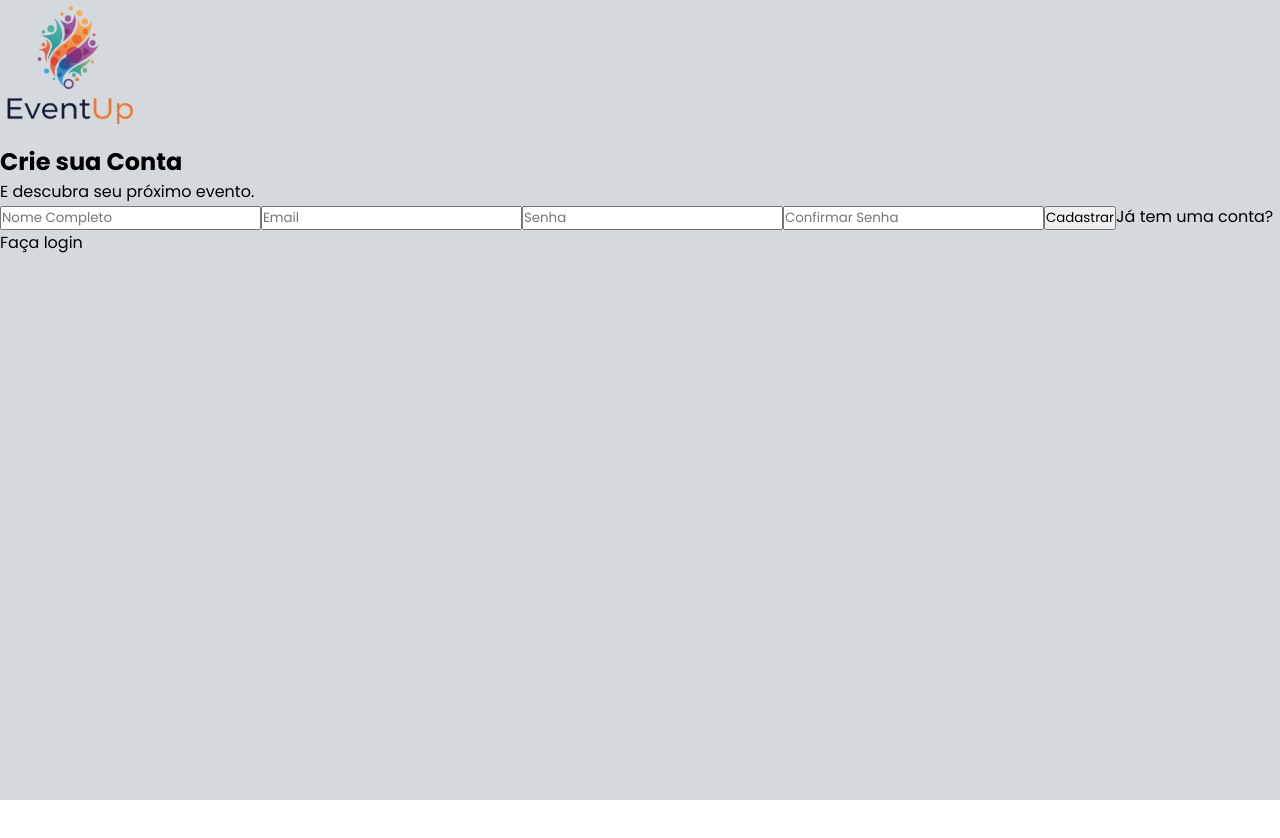
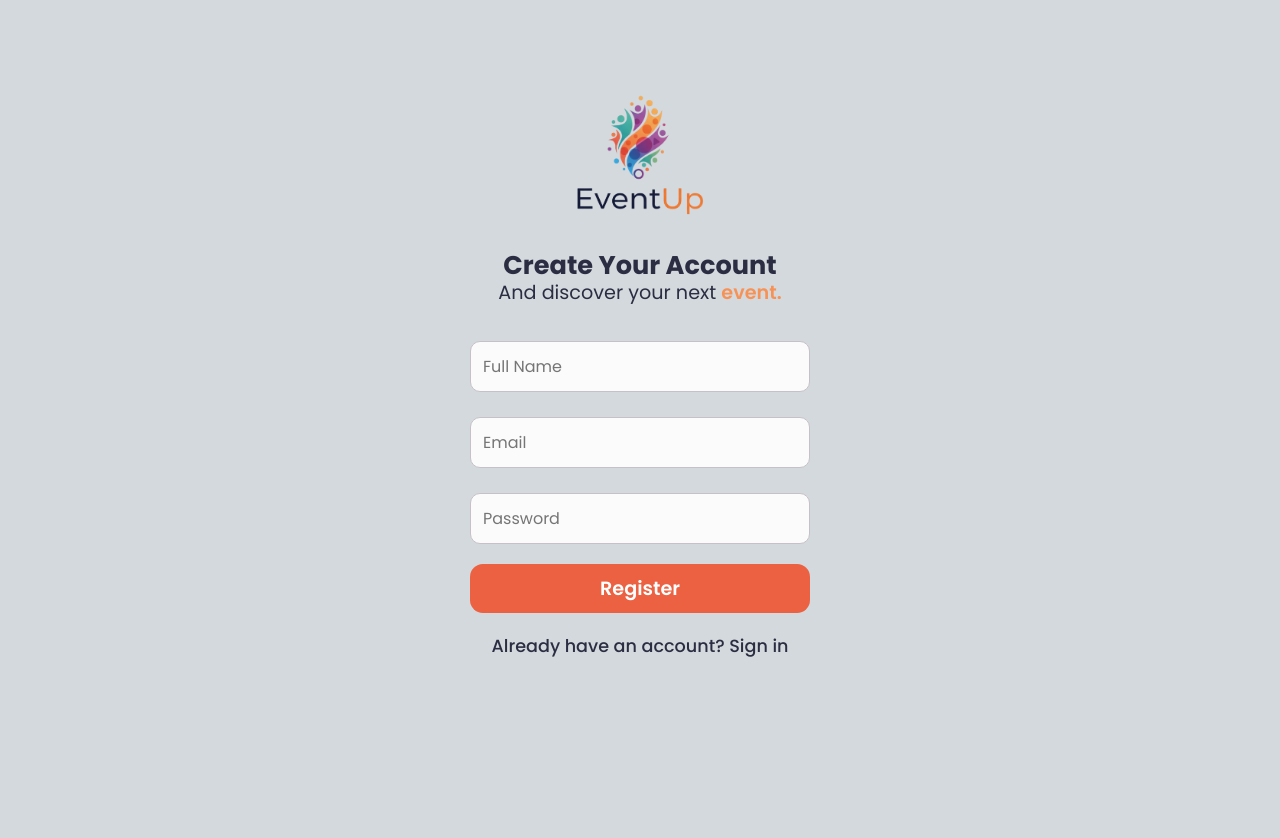
Before and after one commit to AlefSillva/eventup-app, a React (Vite) app: page /register in a window 1280 px wide. Shown: the top 838 px of the page. Before the commit the page ends 800 px from the top, so only its background shows below. Built offline with nearby package versions, Linux system fonts and the light colour scheme.

Commit message:
feat: update authentication and registration  and components

```diff
--- a/src/contexts/auth/AuthProvider.jsx
+++ b/src/contexts/auth/AuthProvider.jsx
@@ -4,7 +4,7 @@ import { AuthContext } from "./AuthContext";
 export default function AuthProvider({ children }) {
   const [user, setUser] = useState(null);
 
-  // ----- Carrega usuário do LocalStorage ao abrir o app ------
+  // ----- Carregar usuário do LocalStorage ao abrir o app ------
   useEffect(() => {
     const storedUser = localStorage.getItem("eventup_user");
     if (storedUser) {
@@ -25,7 +25,7 @@ export default function AuthProvider({ children }) {
       return { success: true };
     }
 
-    return { success: false, message: "Email ou senha incorretos" };
+    return { success: false, message: "Email or password incorrect" };
   };
 
   // ----- CADASTRO -----
--- a/src/main.jsx
+++ b/src/main.jsx
@@ -3,12 +3,8 @@ import { createRoot } from 'react-dom/client';
 import './index.css';
 import App from './App.jsx';
 
-import AuthProvider from './contexts/auth/AuthProvider.jsx'; // <-- IMPORTANTE
-
 createRoot(document.getElementById('root')).render(
   <StrictMode>
-    <AuthProvider>
       <App />
-    </AuthProvider>
   </StrictMode>
 );
--- a/src/pages/login/Login.jsx
+++ b/src/pages/login/Login.jsx
@@ -5,8 +5,8 @@ import { useNavigate } from "react-router-dom";
 import { AuthContext } from "../../contexts/auth/AuthContext";
 
 export default function Login() {
-  const [email, setEmail] = useState("teste@test.com");
-  const [password, setPassword] = useState("1234");
+  const [email, setEmail] = useState("");
+  const [password, setPassword] = useState("");
   const navigate = useNavigate();
 
   const { login } = useContext(AuthContext);
--- a/src/pages/profile/Profile.module.css
+++ b/src/pages/profile/Profile.module.css
@@ -14,7 +14,7 @@
   padding: 1rem;
   background: var(--primary-color-transparent);
   border-radius: 10px;
-  width: 90%;
+  width: 100%;
   max-width: 400px;
   color: var(--main-text-color);
 }
--- a/src/pages/register/Register.jsx
+++ b/src/pages/register/Register.jsx
@@ -1,55 +1,56 @@
+import { useContext, useState } from "react";
+import { AuthContext } from "../../contexts/auth/AuthContext";
+import { useNavigate } from "react-router-dom";
 import style from "./Register.module.css";
 import Logo from "../../assets/eventUp-logo.png";
-import { useState } from "react";
-import { useNavigate } from "react-router-dom";
 
-export default function Cadastro() {
+export default function Register() {
+  const { register } = useContext(AuthContext);
+  const navigate = useNavigate();
+
   const [name, setName] = useState("");
   const [email, setEmail] = useState("");
   const [password, setPassword] = useState("");
-  const [confirmPassword, setConfirmPassword] = useState("");
-  const navigate = useNavigate();
 
   const handleSubmit = (e) => {
     e.preventDefault();
 
-    if (!name || !email || !password || !confirmPassword) {
-      alert("Por favor, preencha todos os campos.");
+    if (!name || !email || !password) {
+      alert("Please fill in all fields!");
       return;
     }
 
-    if (password !== confirmPassword) {
-      alert("As senhas não coincidem!");
-      return;
-    }
+    // ----- Registra o usuário -----
+    register({ name, email, password });
 
-    console.log("Novo usuário cadastrado:", { name, email });
-    alert("Cadastro realizado com sucesso!");
+    alert("Registration successful!");
+
     navigate("/login");
   };
 
   return (
-    <section className={style.cadastro_container}>
+    <section className={style.register_container}>
       <img src={Logo} alt="Logo" className={style.logo} />
 
-      <div className={style.cadastro_welcome}>
-        <h2 className={style.cadastro_welcome_title}>Crie sua Conta</h2>
-        <p className={style.cadastro_slogan}>
-          E descubra seu próximo <span className={style.login_highlight}>evento.</span>
+      <div className={style.register_welcome}>
+        <h2 className={style.register_welcome_title}>Create Your Account</h2>
+        <p className={style.register_slogan}>
+          And discover your next{" "}
+          <span className={style.register_highlight}>event.</span>
         </p>
       </div>
 
-      <form onSubmit={handleSubmit} className={style.cadastro_form}>
+      <form onSubmit={handleSubmit} className={style.register_form}>
         <input
-          className={style.cadastro_input}
+          className={style.register_input}
           type="text"
-          placeholder="Nome Completo"
+          placeholder="Full Name"
           value={name}
           onChange={(e) => setName(e.target.value)}
         />
 
         <input
-          className={style.cadastro_input}
+          className={style.register_input}
           type="email"
           placeholder="Email"
           value={email}
@@ -57,23 +58,15 @@ export default function Cadastro() {
         />
 
         <input
-          className={style.cadastro_input}
+          className={style.register_input}
           type="password"
-          placeholder="Senha"
+          placeholder="Password"
           value={password}
           onChange={(e) => setPassword(e.target.value)}
         />
 
-        <input
-          className={style.cadastro_input}
-          type="password"
-          placeholder="Confirmar Senha"
-          value={confirmPassword}
-          onChange={(e) => setConfirmPassword(e.target.value)}
-        />
-
-        <button type="submit" className={style.cadastro_button}>
-          Cadastrar
+        <button type="submit" className={style.register_button}>
+          Register
         </button>
 
         <a
@@ -81,7 +74,7 @@ export default function Cadastro() {
           className={style.switch_form_link}
           style={{ cursor: "pointer" }}
         >
-          Já tem uma conta? Faça login
+          Already have an account? Sign in
         </a>
       </form>
     </section>
--- a/src/pages/register/Register.module.css
+++ b/src/pages/register/Register.module.css
@@ -3,7 +3,7 @@
     flex-direction: column;
     align-items: center;
     width: 100%;
-    height: 250px;
+    height: 100vh;
     gap: 25px;
     padding: 10px;
     margin-top: 30px;
@@ -31,7 +31,6 @@
 .register_slogan {
     font-size: 1.2rem;
 }
-
 
 .register_highlight {
     color: var(--primary-color);
@@ -83,7 +82,7 @@
     transform: scale(0.98);
 }
 
-.forgot_password {
+.switch_form_link {
     color: var(--main-text-color);
     font-size: 1.1rem;
     font-weight: 500;
@@ -100,5 +99,4 @@
         max-width: 400px;
         margin-top: 80px;
     }
-
 }
```
